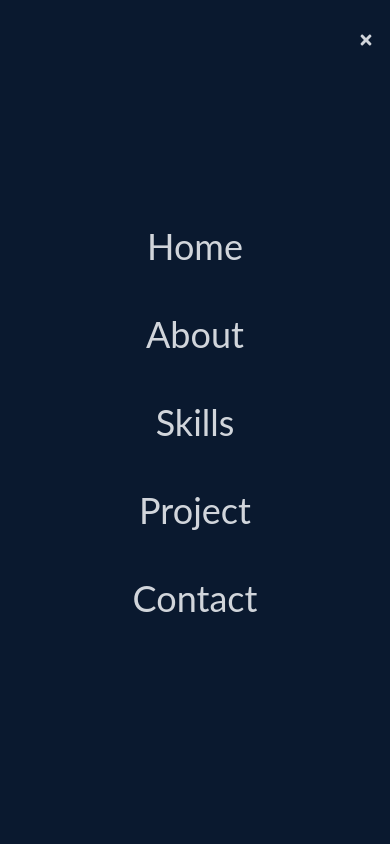
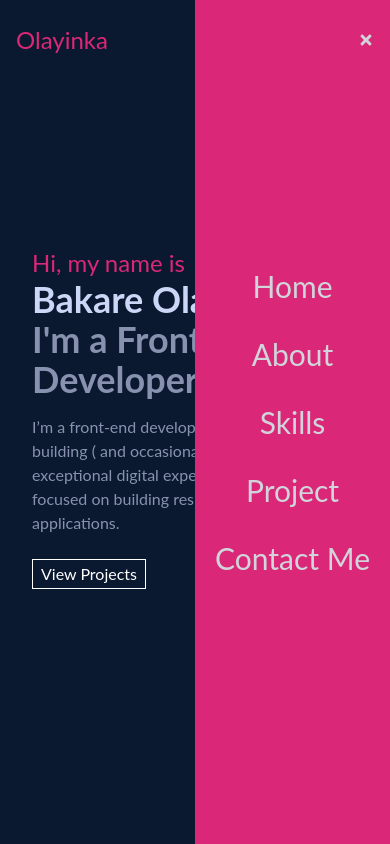
Before and after one commit to YhinkaDevOps/React-Portfolio, a React (Create React App) app: page / in a window 390 px wide. Both pictures are taken after a click on the element 366 px from the left and 40 px from the top of the page. Shown: the top 844 px of the page. Built offline with nearby package versions, Linux system fonts and the light colour scheme.

Commit message:
styled navbar hamburger dropdown

```diff
--- a/src/components/Contact.js
+++ b/src/components/Contact.js
@@ -10,8 +10,8 @@ const Contact = () => {
             </div>
             <p className='text-gray-300 pt-4'>Email: yinkabakare30@gmail.com</p>
             <p className='text-gray-300 py-1 pb-2'>Phone: +2348130300335</p>
-           <input className='bg-[#ccd6f6] p-2' type="text" placeholder='Name' name='name' />
-           <input className='my-4 p-2 bg-[#ccd6f6]' type="email" placeholder='Email' name='email' />
+           <input className='bg-[#ccd6f6] p-2  ' type="text" placeholder='Name' name='name'  />
+           <input className='my-4 p-2 bg-[#ccd6f6] border-slate-300 placeholder-slate-400 focus:outline-none focus:border-sky-500 focus:ring-sky-500' type="email" placeholder='Email' name='email'  />
            <textarea className='bg-[#ccd6f6] p-2' name="message" rows="10" placeholder='Message'></textarea>
            <button className='text-white border-2  hover:bg-pink-600 hover:border-pink-600 px-10 py-2 my-5 mx-auto flex items-center'>Submit</button>
         </form>
--- a/src/components/Navbar.js
+++ b/src/components/Navbar.js
@@ -27,21 +27,21 @@ const Navbar = () => {
         </div>
 
         {/* Mobile */}
-        <ul className={!nav ? 'hidden' : 'absolute top-0 left-0 w-full h-screen bg-[#0a192f] flex flex-col justify-center items-center'}>
-            <li className='py-6 text-4xl'><Link onClick={handleClick} to='home' smooth={true} duration={500}>
+        <ul className={!nav ? 'hidden' : 'absolute top-0 right-0 w-1/2 h-screen bg-pink-600 flex flex-col justify-center items-center'}>
+            <li className='py-4 text-3xl'><Link onClick={handleClick} to='home' smooth={true} duration={500}>
             Home
           </Link></li>
-            <li className='py-6 text-4xl' ><Link onClick={handleClick} to='about' smooth={true} duration={500}>
+            <li className='py-4 text-3xl' ><Link onClick={handleClick} to='about' smooth={true} duration={500}>
             About
           </Link></li>
-            <li className='py-6 text-4xl'><Link onClick={handleClick} to='skills' smooth={true} duration={500}>
+            <li className='py-4 text-3xl'><Link onClick={handleClick} to='skills' smooth={true} duration={500}>
             Skills
           </Link></li>
-            <li className='py-6 text-4xl'><Link onClick={handleClick} to='project' smooth={true} duration={500}>
+            <li className='py-4 text-3xl'><Link onClick={handleClick} to='project' smooth={true} duration={500}>
             Project
           </Link></li>
-            <li className='py-6 text-4xl'><Link onClick={handleClick} to='contact' smooth={true} duration={500}>
-            Contact
+            <li className='py-4 text-3xl'><Link onClick={handleClick} to='contact' smooth={true} duration={500}>
+            Contact Me
           </Link></li>
         </ul>
 
```
